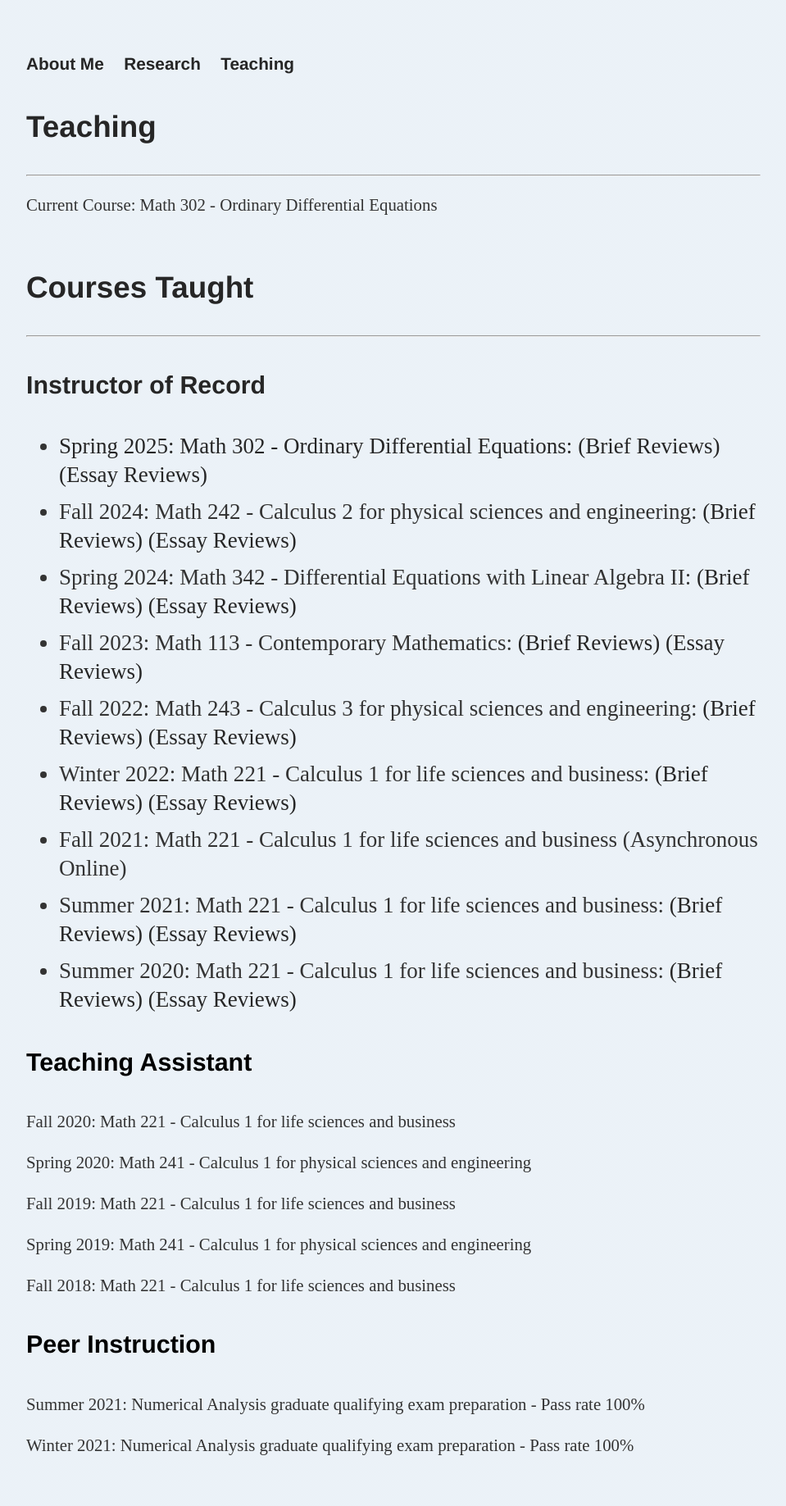
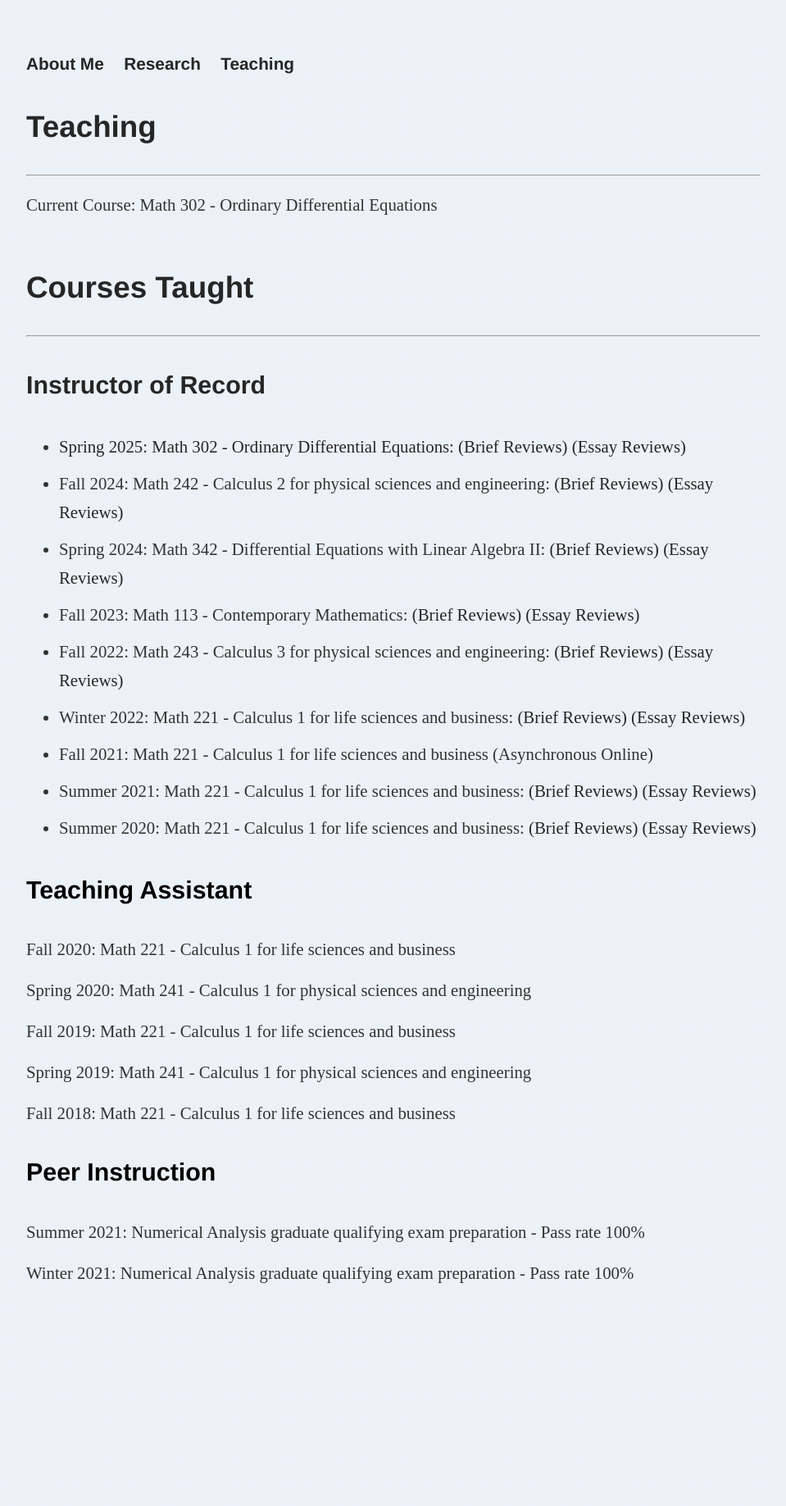
Before and after one commit to dhayes95/dhayes95.github.io, a Jekyll site: the page built from teaching/index.html, in a window 1280 px wide. Shown: the whole page at 82% size, without its empty margins (160-1119 px from the left). Built offline with Jekyll 4.4.1, drawn with Linux system fonts in a browser that asks for light colours; after the commit the page ends 1627 px from its top, so only the background shows below that.

Commit message:
Update index.html

```diff
--- a/teaching/index.html
+++ b/teaching/index.html
@@ -15,29 +15,29 @@
 			<hr>
 			<h4>Instructor of Record</h4>
 			<ul>
-				<li style="font-size:1.3em">Spring 2025: Math 302 - Ordinary Differential Equations:
+				<li style="font-size:1em">Spring 2025: Math 302 - Ordinary Differential Equations:
 					<a href="reviews/S25_M302_Brief.pdf" class="download" title="Download as PDF">(Brief Reviews)</a>
 					<a href="reviews/S25_M302_Essay.pdf" class="download" title="Download as PDF">(Essay Reviews)</a></li>
-				<li style="font-size:1.3em">Fall 2024: Math 242 - Calculus 2 for physical sciences and engineering:
+				<li style="font-size:1em">Fall 2024: Math 242 - Calculus 2 for physical sciences and engineering:
 					<a href="reviews/F24_242_Brief.pdf" class="download" title="Download as PDF">(Brief Reviews)</a>
 					<a href="reviews/F24_242_Essay.pdf" class="download" title="Download as PDF">(Essay Reviews)</a></li>
-				<li style="font-size:1.3em">Spring 2024: Math 342 - Differential Equations with Linear Algebra II:
+				<li style="font-size:1em">Spring 2024: Math 342 - Differential Equations with Linear Algebra II:
 					<a href="reviews/S24_342_Brief.pdf" class="download" title="Download as PDF">(Brief Reviews)</a>
 					<a href="reviews/S24_342_Essay.pdf" class="download" title="Download as PDF">(Essay Reviews)</a></li>
-				<li style="font-size:1.3em">Fall 2023: Math 113 - Contemporary Mathematics:
+				<li style="font-size:1em">Fall 2023: Math 113 - Contemporary Mathematics:
 					<a href="reviews/F23_113_Brief.pdf" class="download" title="Download as PDF">(Brief Reviews)</a>
 					<a href="reviews/F23_113_Essay.pdf" class="download" title="Download as PDF">(Essay Reviews)</a></li>
-				<li style="font-size:1.3em">Fall 2022: Math 243 - Calculus 3 for physical sciences and engineering:
+				<li style="font-size:1em">Fall 2022: Math 243 - Calculus 3 for physical sciences and engineering:
 					<a href="reviews/F22_243_Brief.pdf" class="download" title="Download as PDF">(Brief Reviews)</a>
 					<a href="reviews/F22_243_Essay.pdf" class="download" title="Download as PDF">(Essay Reviews)</a></li>
-				<li style="font-size:1.3em">Winter 2022: Math 221 - Calculus 1 for life sciences and business:
+				<li style="font-size:1em">Winter 2022: Math 221 - Calculus 1 for life sciences and business:
 					<a href="reviews/W22_221_Brief.pdf" class="download" title="Download as PDF">(Brief Reviews)</a>
 					<a href="reviews/W22_221_Essay.pdf" class="download" title="Download as PDF">(Essay Reviews)</a></li>
-				<li style="font-size:1.3em">Fall 2021: Math 221 - Calculus 1 for life sciences and business (Asynchronous Online)</li>
-				<li style="font-size:1.3em">Summer 2021: Math 221 - Calculus 1 for life sciences and business:
+				<li style="font-size:1em">Fall 2021: Math 221 - Calculus 1 for life sciences and business (Asynchronous Online)</li>
+				<li style="font-size:1em">Summer 2021: Math 221 - Calculus 1 for life sciences and business:
 					<a href="reviews/Su21_221_Brief.pdf" class="download" title="Download as PDF">(Brief Reviews)</a>
 					<a href="reviews/Su21_221_Essay.pdf" class="download" title="Download as PDF">(Essay Reviews)</a></li>
-				<li style="font-size:1.3em">Summer 2020: Math 221 - Calculus 1 for life sciences and business:
+				<li style="font-size:1em">Summer 2020: Math 221 - Calculus 1 for life sciences and business:
 					<a href="reviews/Su20_221_Brief.pdf" class="download" title="Download as PDF">(Brief Reviews)</a>
 					<a href="reviews/Su20_221_Essay.pdf" class="download" title="Download as PDF">(Essay Reviews)</a></li>
 			</ul>
```
